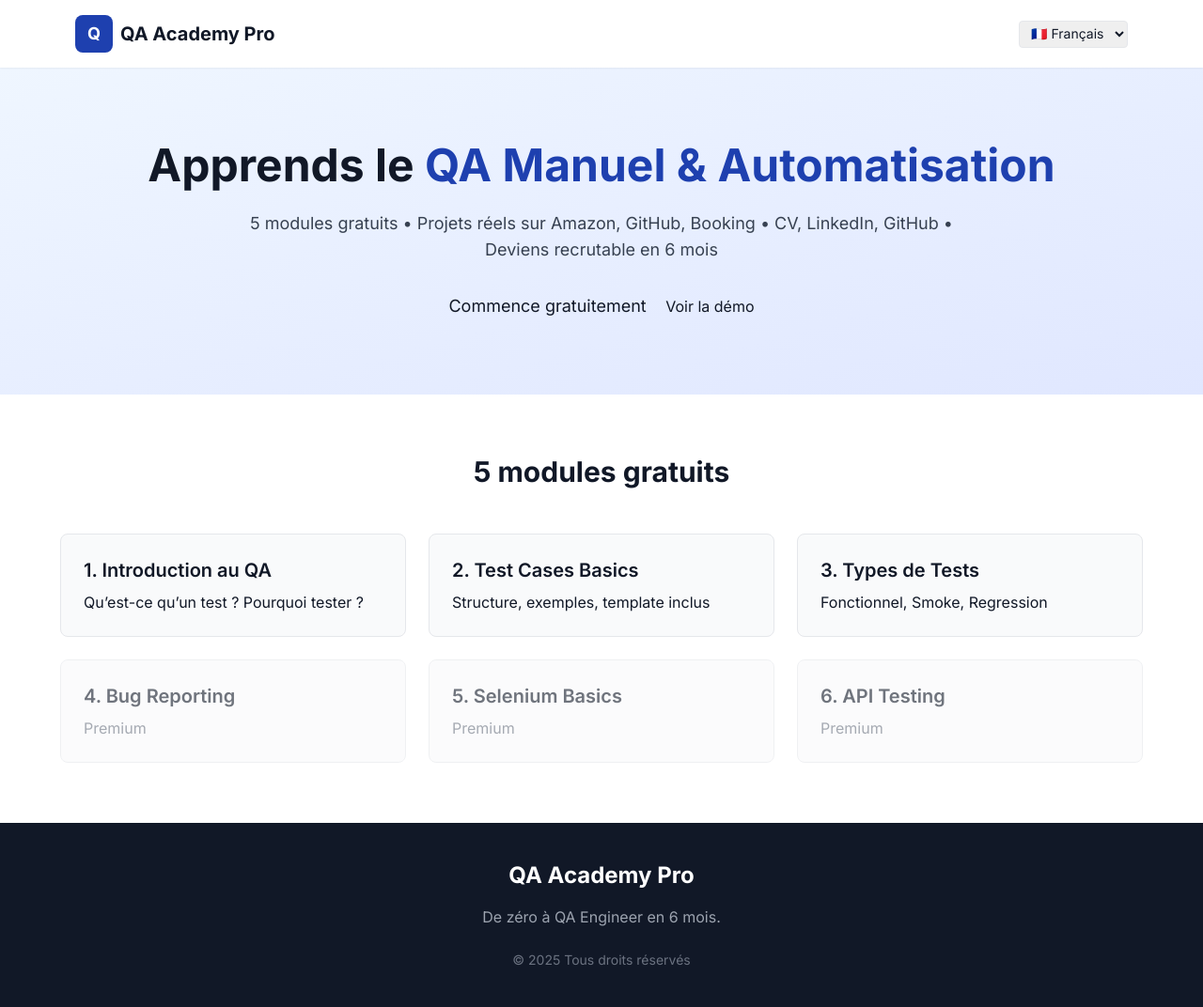
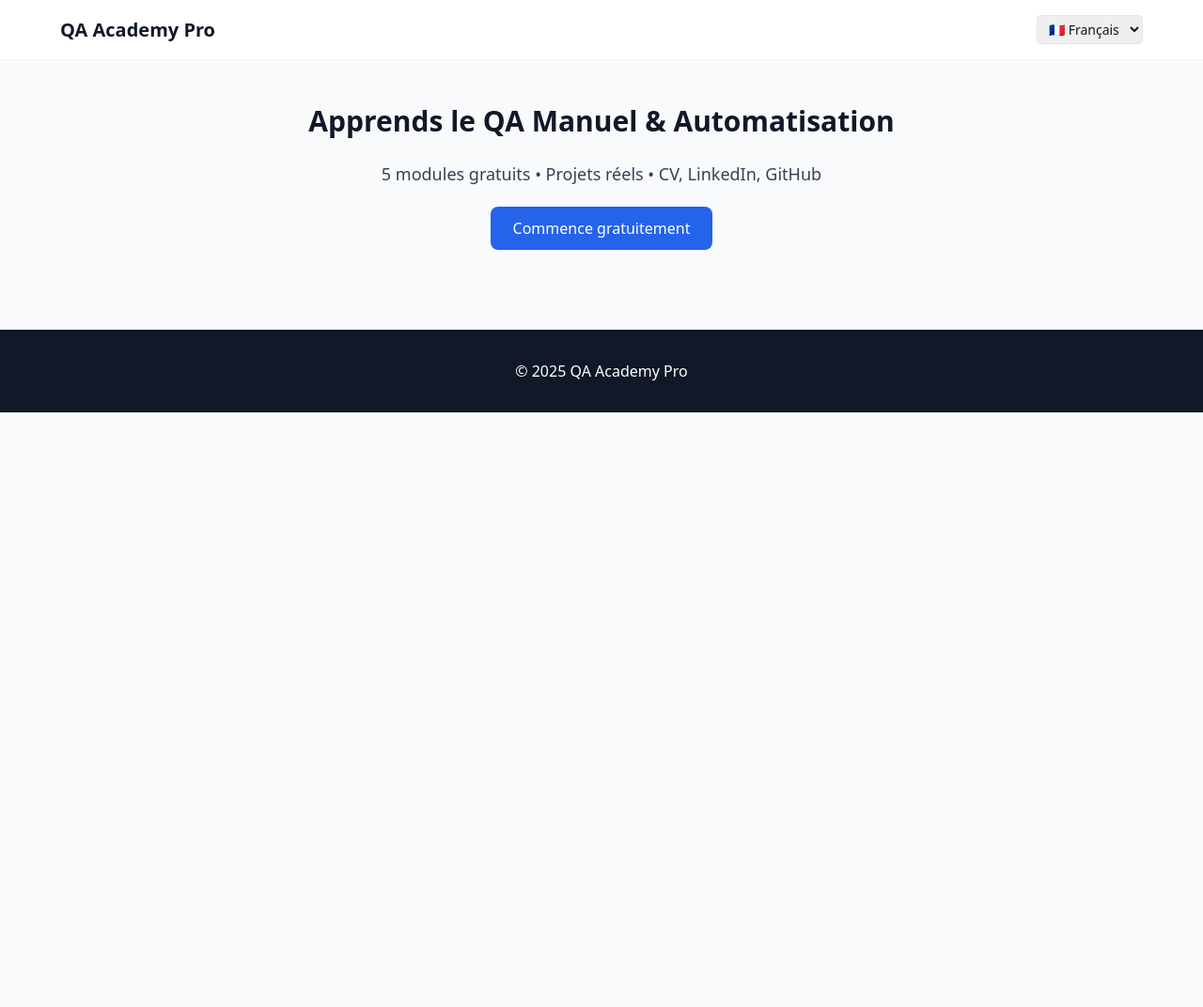
Before and after one commit to yaacov415-ux/QA-academy-pro, a plain HTML site: page Index.html in a window 1280 px wide. Shown: the whole page at 94% size. After the commit the page ends 800 px from the top, so only its background shows below. Drawn offline with nearby package versions, Linux system fonts and the light colour scheme.

Commit message:
Update index.html

```diff
--- a/Index.html
+++ b/Index.html
@@ -1,106 +1,35 @@
 <!DOCTYPE html>
-<html lang="fr" dir="ltr">
+<html lang="fr">
 <head>
   <meta charset="UTF-8" />
   <meta name="viewport" content="width=device-width, initial-scale=1.0"/>
-  <title>QA Academy Pro | Apprends le QA Manuel & Automatisation</title>
+  <title>QA Academy Pro</title>
   <script src="https://cdn.tailwindcss.com"></script>
   <link href="https://fonts.googleapis.com/css2?family=Inter:wght@400;500;600;700&display=swap" rel="stylesheet"/>
-  <script>
-    tailwind.config = {
-      theme: {
-        extend: {
-          fontFamily: {
-            sans: ['Inter', 'sans-serif'],
-          },
-          colors: {
-            primary: '#1E40AF',
-            accent: '#F59E0B',
-          },
-        },
-      },
-    };
-  </script>
-  <style>
-    .btn { @apply px-6 py-3 rounded-lg font-medium shadow transition; }
-    .btn-primary { @apply bg-primary text-white hover:bg-blue-800; }
-    .btn-outline { @apply border border-primary text-primary hover:bg-primary/10; }
-  </style>
 </head>
 <body class="bg-gray-50 text-gray-900 font-sans">
 
-  <!-- Navbar -->
-  <header class="bg-white shadow-sm sticky top-0 z-50">
-    <div class="max-w-6xl mx-auto px-4 py-4 flex justify-between items-center">
-      <div class="flex items-center space-x-2">
-        <div class="w-10 h-10 bg-primary rounded-lg flex items-center justify-center">
-          <span class="text-white font-bold text-lg">Q</span>
-        </div>
+  <header class="bg-white shadow-sm p-4">
+    <div class="max-w-6xl mx-auto flex justify-between items-center">
       <h1 class="text-xl font-bold">QA Academy Pro</h1>
-      </div>
-      <div class="flex items-center space-x-4">
       <select id="lang" class="border rounded px-2 py-1 text-sm">
         <option value="fr">🇫🇷 Français</option>
         <option value="en">🇬🇧 English</option>
         <option value="he">🇮🇱 עברית</option>
       </select>
     </div>
-    </div>
   </header>
 
-  <!-- Hero -->
-  <section class="bg-gradient-to-br from-blue-50 to-indigo-100 py-20 px-4 text-center">
-    <h1 class="text-3xl md:text-5xl font-bold mb-6">
-      Apprends le <span class="text-primary">QA Manuel & Automatisation</span>
-    </h1>
-    <p class="text-lg text-gray-700 mb-8 max-w-3xl mx-auto">
-      5 modules gratuits • Projets réels sur Amazon, GitHub, Booking • CV, LinkedIn, GitHub •
-      Deviens recrutable en 6 mois
-    </p>
-    <a href="#free-modules" class="btn btn-primary text-lg mr-4">Commence gratuitement</a>
-    <a href="#demo" class="btn btn-outline">Voir la démo</a>
-  </section>
+  <main class="max-w-5xl mx-auto px-4 py-12 text-center">
+    <h1 class="text-3xl font-bold mb-6">Apprends le QA Manuel & Automatisation</h1>
+    <p class="text-lg text-gray-700 mb-8">5 modules gratuits • Projets réels • CV, LinkedIn, GitHub</p>
+    <a href="#" class="bg-blue-600 hover:bg-blue-700 text-white px-6 py-3 rounded-lg font-medium">
+      Commence gratuitement
+    </a>
+  </main>
 
-  <!-- Free Modules -->
-  <section id="free-modules" class="py-16 px-4 bg-white">
-    <div class="max-w-6xl mx-auto">
-      <h2 class="text-3xl font-bold text-center mb-12">5 modules gratuits</h2>
-      <div class="grid gap-6 md:grid-cols-2 lg:grid-cols-3">
-        <div class="border rounded-lg p-6 bg-gray-50">
-          <h3 class="text-xl font-semibold mb-2">1. Introduction au QA</h3>
-          <p>Qu’est-ce qu’un test ? Pourquoi tester ?</p>
-        </div>
-        <div class="border rounded-lg p-6 bg-gray-50">
-          <h3 class="text-xl font-semibold mb-2">2. Test Cases Basics</h3>
-          <p>Structure, exemples, template inclus</p>
-        </div>
-        <div class="border rounded-lg p-6 bg-gray-50">
-          <h3 class="text-xl font-semibold mb-2">3. Types de Tests</h3>
-          <p>Fonctionnel, Smoke, Regression</p>
-        </div>
-        <div class="border rounded-lg p-6 bg-gray-50 opacity-60">
-          <h3 class="text-xl font-semibold mb-2">4. Bug Reporting</h3>
-          <p class="text-gray-500">Premium</p>
-        </div>
-        <div class="border rounded-lg p-6 bg-gray-50 opacity-60">
-          <h3 class="text-xl font-semibold mb-2">5. Selenium Basics</h3>
-          <p class="text-gray-500">Premium</p>
-        </div>
-        <div class="border rounded-lg p-6 bg-gray-50 opacity-60">
-          <h3 class="text-xl font-semibold mb-2">6. API Testing</h3>
-          <p class="text-gray-500">Premium</p>
-        </div>
-      </div>
-    </div>
-  </section>
-
-  <!-- Footer -->
-  <footer class="bg-gray-900 text-white py-10 px-4">
-    <div class="max-w-6xl mx-auto text-center">
-      <h3 class="text-2xl font-bold mb-4">QA Academy Pro</h3>
-      <p class="text-gray-400">De zéro à QA Engineer en 6 mois.</p>
-      <p class="text-sm text-gray-500 mt-6">&copy; 2025 Tous droits réservés</p>
-    </div>
+  <footer class="bg-gray-900 text-white py-8 px-4 mt-12">
+    <p class="text-center">&copy; 2025 QA Academy Pro</p>
   </footer>
 
 </body>
```
Lines whose indentation alone changed are shown as unchanged.
